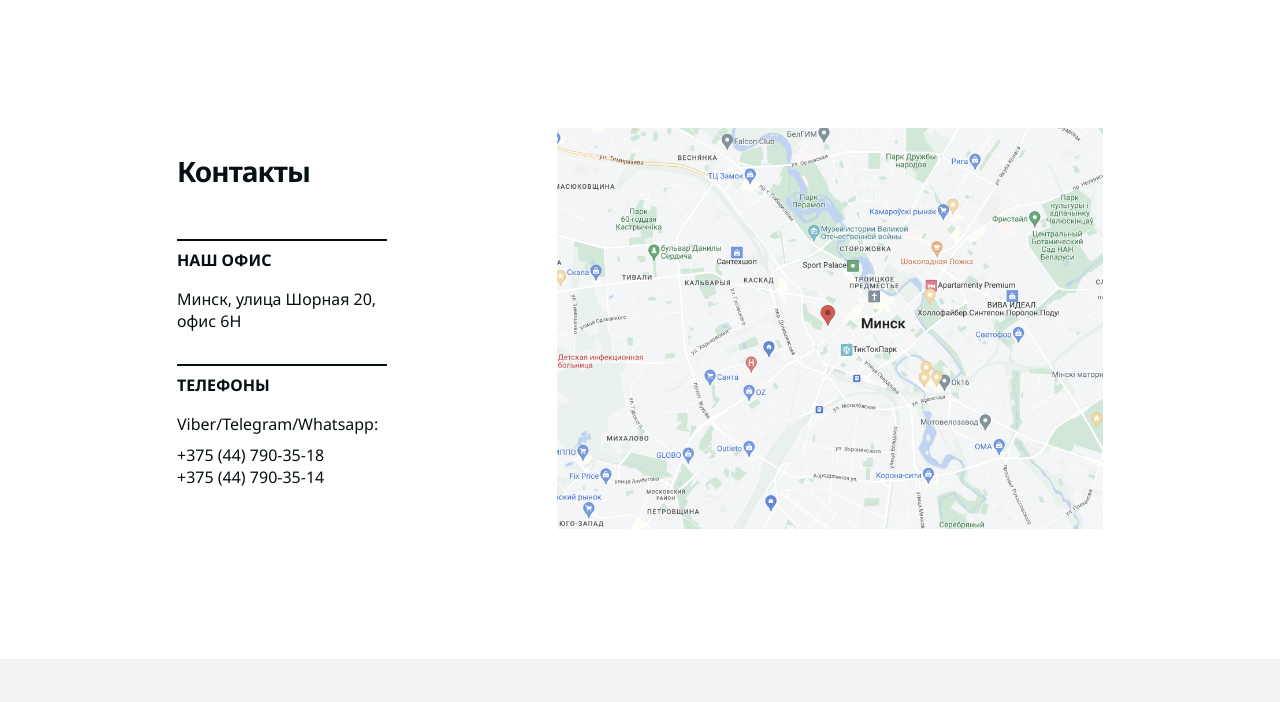
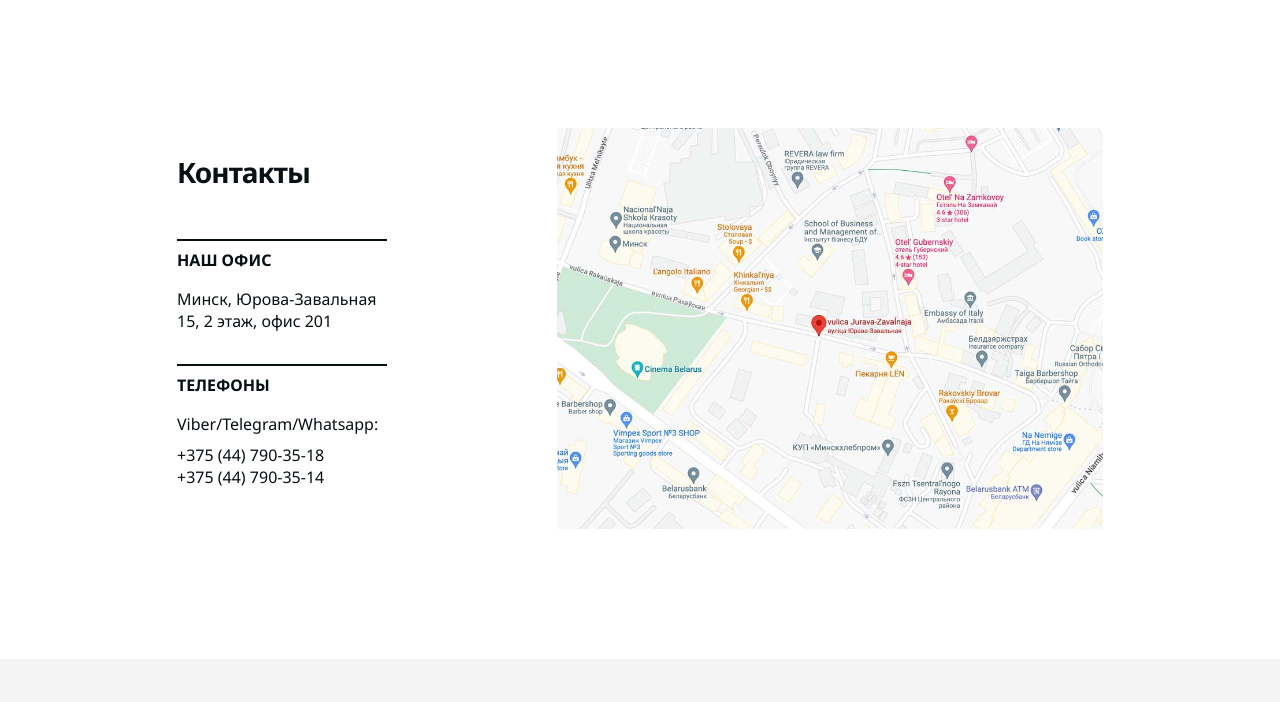
Before and after one commit to joana-trots/haus, a plain HTML site: page index.html in a window 1280 px wide. Shown: the part 5710-6412 px from the top of the page. Drawn offline with nearby package versions, Linux system fonts and the light colour scheme.

Commit message:
upd address

```diff
--- a/index.html
+++ b/index.html
@@ -436,7 +436,7 @@
                     <h2>Контакты</h2>
                     <address>
                       <h3>Наш офис</h3>
-                      <p><a href="https://goo.gl/maps/VLHtpyaEMRhxxS9e8">Минск, улица Шорная 20, офис 6Н</a></p>
+                      <p><a href="https://maps.app.goo.gl/vgf7mMXnqUP2KJBPA">Минск, Юрова-Завальная 15, 2 этаж, офис 201</a></p>
                       <h3>Телефоны</h3>
                       <p>Viber/Telegram/Whatsapp:</p>
                         <a href="tel:+375447903518">+375 (44) 790-35-18</a>
@@ -444,7 +444,7 @@
                     </address>
                   </div>
                   <div class="contacts__image offset-md-1 col-md-6">
-                    <img src="./images/location.png" alt="location">
+                    <img src="./images/location.jpg" alt="location">
                   </div>
                 </div>
               </div>
```
Also changed, not shown: images/location.jpg (added), images/location.png (deleted).
